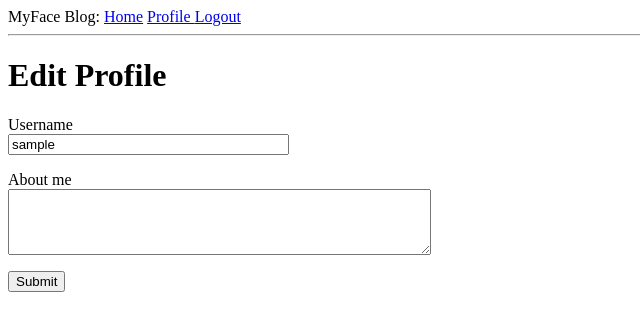
After one commit to shoetube/FlaskTutorial, a Flask app: page /edit_profile in a window 1280 px wide. The commit adds this page. Shown: the top 331 px of the page, without its empty margins (0-640 px from the left). Run offline with Flask 2, Linux system fonts and the light colour scheme; the visitor is signed in with stand-in values (Sample User, id 1); data comes from the database, SQL or seed files in the repository; both versions use the stored data as it was after the commit.

Commit message:
Complete chapter 6: Profile Page and Avatars

```diff
--- a/app/forms.py
+++ b/app/forms.py
@@ -3,6 +3,8 @@ from wtforms import StringField
 from wtforms import PasswordField
 from wtforms import BooleanField
 from wtforms import SubmitField
+from wtforms import TextAreaField
+from wtforms.validators import Length
 from wtforms.validators import ValidationError
 from wtforms.validators import DataRequired
 from wtforms.validators import Email
@@ -33,3 +35,9 @@ class RegistrationForm(FlaskForm):
         if user is not None:
             raise ValidationError(
                     'Please use a different email address.')
+
+class EditProfileForm(FlaskForm):
+    username = StringField('Username', validators=[DataRequired()])
+    about_me = TextAreaField('About me',
+            validators=[Length(min=0, max=140)])
+    submit = SubmitField('Submit')
--- a/app/models.py
+++ b/app/models.py
@@ -4,6 +4,7 @@ from app import login
 from werkzeug.security import generate_password_hash
 from werkzeug.security import check_password_hash
 from flask_login import UserMixin
+from hashlib import md5
 
 class User(UserMixin, db.Model):
     id = db.Column(db.Integer, primary_key=True)
@@ -11,6 +12,8 @@ class User(UserMixin, db.Model):
     email = db.Column(db.String(120), index=True, unique=True)
     password_hash = db.Column(db.String(128))
     posts = db.relationship('Post', backref='author', lazy='dynamic')
+    about_me = db.Column(db.String(140))
+    last_seen = db.Column(db.DateTime, default=datetime.utcnow)
 
     def __repr__(self):
         return '<User {}>'.format(self.username)
@@ -20,6 +23,11 @@ class User(UserMixin, db.Model):
 
     def check_password(self, password):
         return check_password_hash(self.password_hash, password)
+
+    def avatar(self, size):
+        digest = md5(self.email.lower().encode('utf-8')).hexdigest()
+        return ('https://www.gravatar.com/avatar/' +
+            f'{digest}?d=retro&s={size}')
 
 
 class Post(db.Model):
--- a/app/routes.py
+++ b/app/routes.py
@@ -12,7 +12,9 @@ from app import app
 from app import db
 from app.forms import LoginForm
 from app.forms import RegistrationForm
+from app.forms import EditProfileForm
 from app.models import User
+from datetime import datetime
 
 
 @app.route('/')
@@ -79,3 +81,35 @@ def register():
         flash('Congratulations, you are now a registered user!')
         return redirect(url_for('login'))
     return render_template('register.html', title='Register', form=form)
+
+@app.route('/user/<username>')
+@login_required
+def user(username):
+    user = User.query.filter_by(username=username).first_or_404()
+    posts = [
+            {'author': user, 'body': 'Test post #1'},
+            {'author': user, 'body': 'Test post #2'}
+    ]
+    return render_template('user.html', user=user, posts=posts)
+
+@app.before_request
+def before_request():
+    if current_user.is_authenticated:
+        current_user.last_seen = datetime.utcnow()
+        db.session.commit()
+
+@app.route('/edit_profile', methods=['GET', 'POST'])
+@login_required
+def edit_profile():
+    form = EditProfileForm()
+    if form.validate_on_submit():
+        current_user.username = form.username.data
+        current_user.about_me = form.about_me.data
+        db.session.commit()
+        flash('Your changes have been saved.')
+        return redirect(url_for('edit_profile'))
+    elif request.method == 'GET':
+        form.username.data = current_user.username
+        form.about_me.data = current_user.about_me
+    return render_template('edit_profile.html', title='Edit Profile',
+            form=form)
--- /dev/null
+++ b/app/templates/_post.html
@@ -0,0 +1,6 @@
+<table>
+    <tr align="top">
+        <td><img src="{{ post.author.avatar(36) }}"></td>
+        <td>{{ post.author.username }} says:<br>{{ post.body }}</td>
+    </tr>
+</table>
--- a/app/templates/base.html
+++ b/app/templates/base.html
@@ -13,6 +13,9 @@
             {% if current_user.is_anonymous %}
             <a href="{{ url_for('login') }}">Login</a>
             {% else %}
+            <a href="{{ url_for('user', username=current_user.username) }}">
+                Profile
+            </a>
             <a href="{{ url_for('logout') }}">Logout</a>
             {% endif %}
         </div>
--- /dev/null
+++ b/app/templates/edit_profile.html
@@ -0,0 +1,23 @@
+{% extends "base.html" %}
+
+{% block content %}
+    <h1>Edit Profile</h1>
+    <form action="" method="post">
+        {{ form.hidden_tag() }}
+        <p>
+            {{ form.username.label() }}<br>
+            {{ form.username(size=32) }}<br>
+            {% for error in form.username.errors %}
+            <span style="color: red;">[{{ error }}]</span>
+            {% endfor %}
+        </p>
+        <p>
+            {{ form.about_me.label }}<br>
+            {{ form.about_me(cols=50, rows=4) }}<br>
+            {% for error in form.about_me.errors %}
+            <span style="color: red;">[{{ error }}]</span>
+            {% endfor %}
+        </p>
+        <p>{{ form.submit() }}</p>
+    </form>
+{% endblock %}
```
Also changed, not shown: app/templates/user.html (added, +29 -0 lines), app.db.
